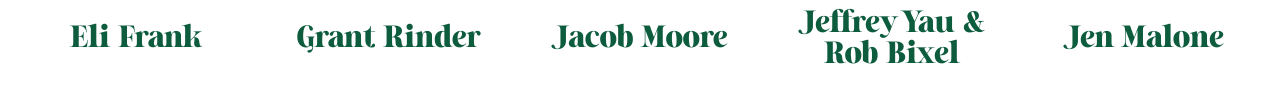
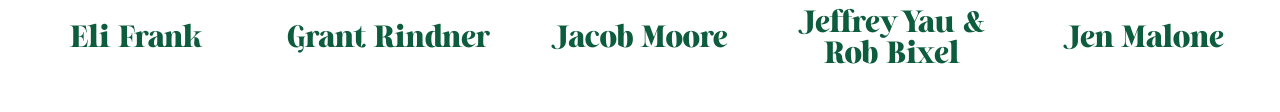
Before and after one commit to addisonschultz/nurturedideas, a Gatsby site: page /resources in a window 1280 px wide. Shown: the part 478-590 px from the top of the page. Built offline with nearby package versions, Linux system fonts and the light colour scheme; Gatsby itself is replaced by a stand-in of ours.

Commit message:
Update Interview “grant-rinder”

```diff
--- a/src/interviews/grant-rinder.md
+++ b/src/interviews/grant-rinder.md
@@ -1,5 +1,5 @@
 ---
-interviewName: Grant Rinder
+interviewName: Grant Rindner
 interviewReleaseDate: 14.04.2021
 ---
 We were very grateful to speak with Grant Rinder, a regular contributor at Pigeons & Planes and one of our favorite freelance writers at the intersection of music and culture. Grant's work has been featured on the likes of Dazed, GQ, i-D, Rolling Stone, NYLON, and includes a variety of pieces across news coverage, profiles, and essays primarily covering music and fashion. Having written in-depth pieces about the likes of Juice WRLD, Beyoncé, Joji, and many more - Grant's perspective and observations on what it takes to make a lasting cultural impact are well worth the read.
```
